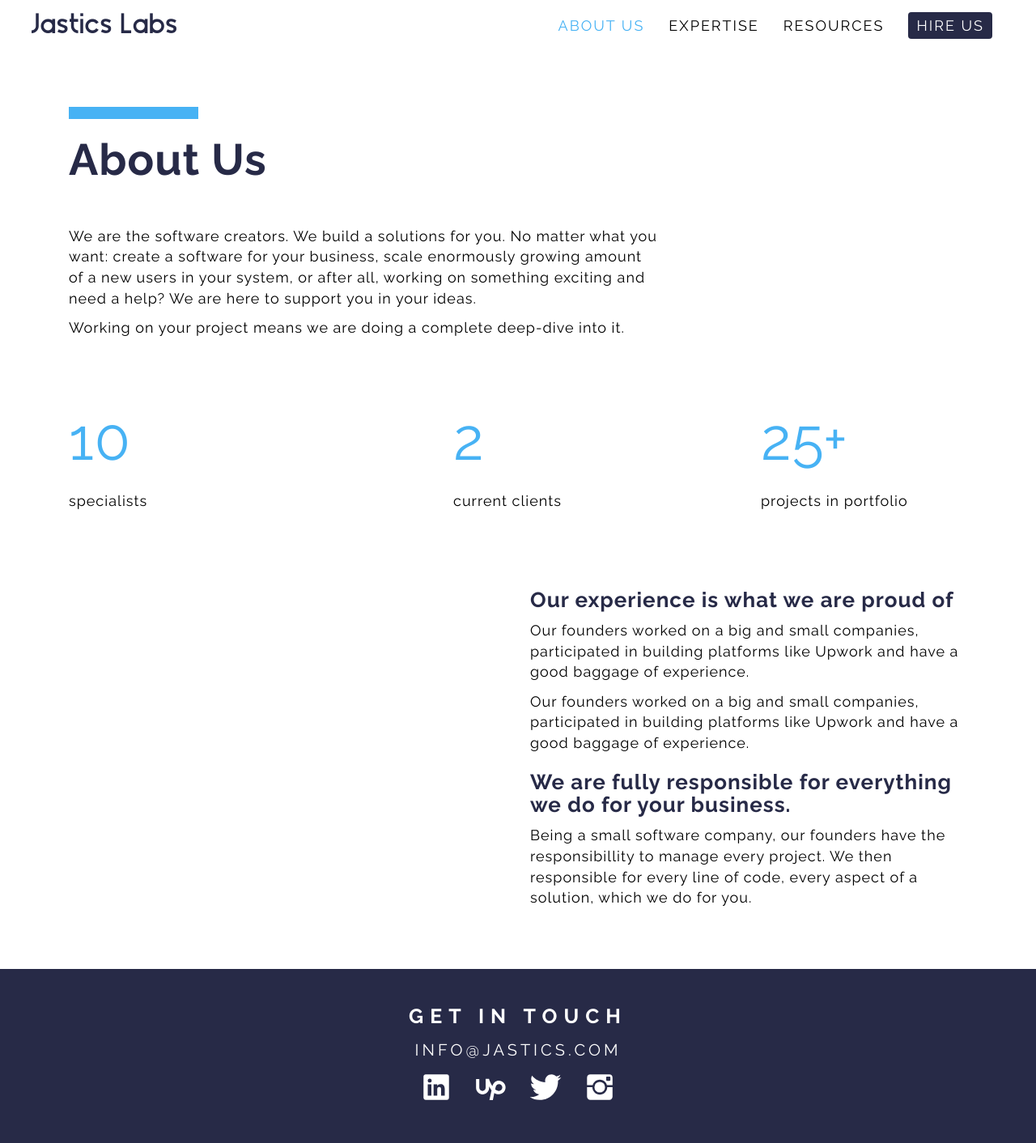
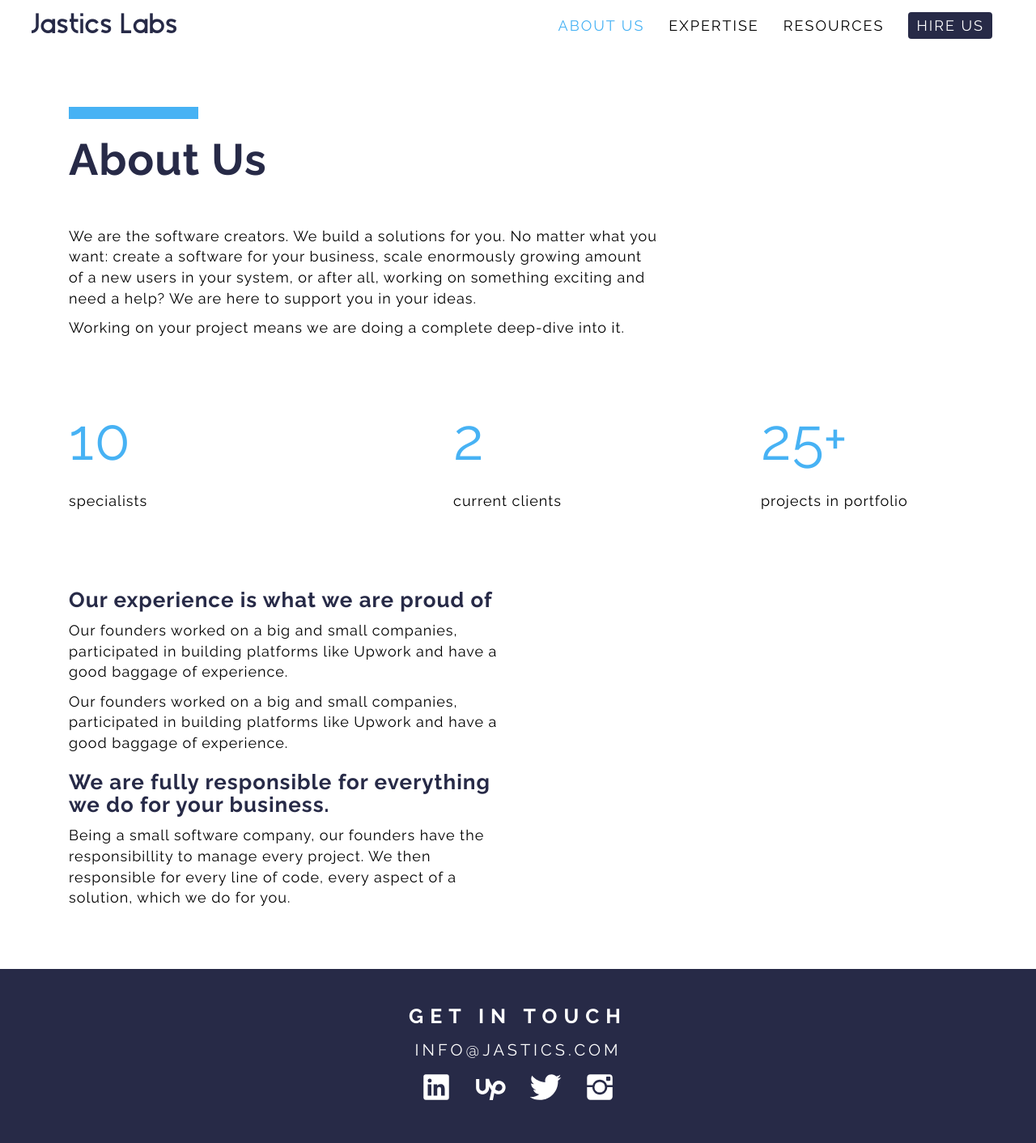
Before and after one commit to ivanursul/jastics, a Jekyll site: the page built from about-us.html, in a window 1280 px wide. Shown: the whole page at 81% size. Built offline with Jekyll 4.4.1, drawn with Linux system fonts in a browser that asks for light colours.

```diff
--- a/about-us.html
+++ b/about-us.html
@@ -44,9 +44,6 @@
     </div>
     <div class="row page__section">
       <div class="col-md-6">
-        <!-- <img src="{{ '/assets/images/bw.jpg' | relative_url }}" class="about-us-image" alt="Responsobility"> -->
-      </div>
-      <div class="col-md-6">
           <h3>Our experience is what we are proud of</h3>
           <p>
             Our founders worked on a big and small companies, participated in building platforms like Upwork and have a good baggage of experience.
@@ -62,5 +59,8 @@
             Being a small software company, our founders have the responsibillity to manage every project. We then responsible for every line of code, every aspect of a solution, which we do for you.
           </p>
       </div>
+      <div class="col-md-6">
+        <!-- <img src="{{ '/assets/images/bw.jpg' | relative_url }}" class="about-us-image" alt="Responsobility"> -->
+      </div>
     </div>
 </div>
```
